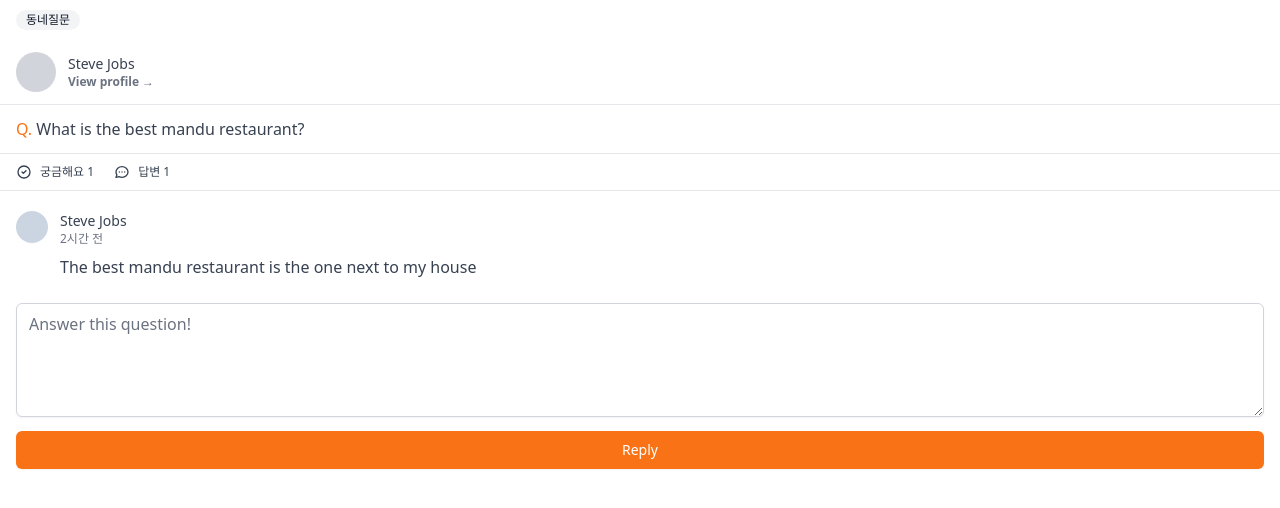
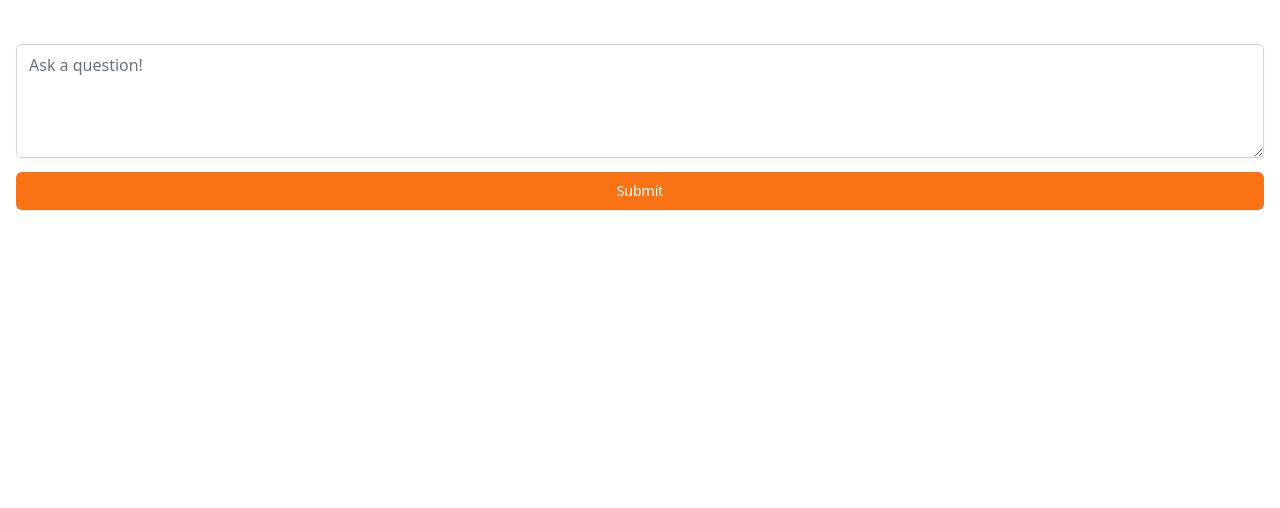
Before and after one commit to leekyungho112/carrot-market, a Next.js app: page /community/write in a window 1280 px wide. Shown: the top 508 px of the page. Built offline with nearby package versions, Linux system fonts and the light colour scheme.

Commit message:
Write UI

```diff
--- /dev/null
+++ b/pages/community/write.tsx
@@ -0,0 +1,18 @@
+import { NextPage } from 'next';
+
+const Write: NextPage = () => {
+  return (
+    <form className="px-4 py-10">
+      <textarea
+        className="mt-1 shadow-sm w-full  focus:ring-orange-500  rounded-md border-gray-300 focus:border-orange-500"
+        rows={4}
+        placeholder="Ask a question!"
+      />
+      <button className="mt-2 w-full bg-orange-500 hover:bg-orange-600 text-white py-2 px-4 border border-transparent rounded-md shadow-sm text-sm font-medium focus:ring-2 focus:ring-offset-2 focus:outline-none focus:ring-orange-500">
+        Submit
+      </button>
+    </form>
+  );
+};
+
+export default Write;
```
